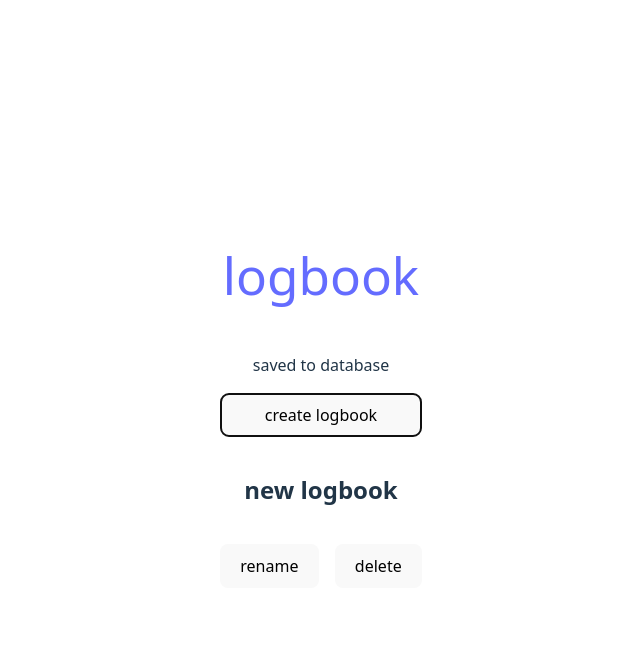
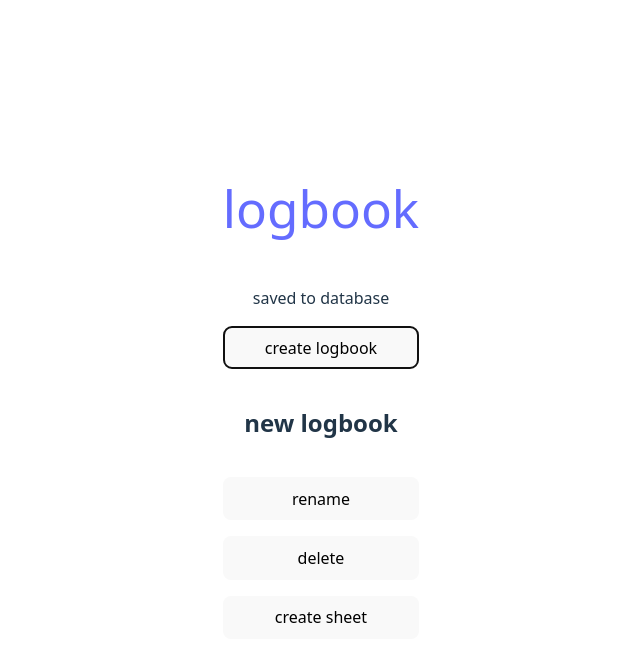
Before and after one commit to cruftbusters/logbook, a React (Vite) app: page / in a window 1280 px wide. Both pictures are taken after a click on the button "create logbook". Shown: the top 662 px of the page, without its empty margins (319-959 px from the left). Built offline with nearby package versions, Linux system fonts and the light colour scheme.

Commit message:
add buttons to create and delete sheets

```diff
--- a/src/LogbookExperience.tsx
+++ b/src/LogbookExperience.tsx
@@ -1,6 +1,6 @@
 import { useState } from 'react'
 import { Actions, Logbook } from './types'
-import { FlexColumn, FlexRow } from './FlexList'
+import { FlexColumn, FlexRow, List, ListItem } from './FlexList'
 
 export function LogbookExperience({
   actions,
@@ -39,7 +39,6 @@ export function LogbookExperience({
           discard
         </button>
       </FlexRow>
-      <FlexRow>
       <button
         onClick={() => {
           setTitleEdit(true)
@@ -48,7 +47,19 @@ export function LogbookExperience({
         rename
       </button>
       <button onClick={() => actions.delete(logbook.id)}>delete</button>
-      </FlexRow>
+      <button onClick={() => actions.createSheet(logbook.id)}>
+        create sheet
+      </button>
+      <List>
+        {logbook.sheets.map((sheet) => (
+          <ListItem key={sheet.id}>
+            <h3>{sheet.title}</h3>
+            <button onClick={() => actions.deleteSheet(logbook.id, sheet.id)}>
+              delete
+            </button>
+          </ListItem>
+        ))}
+      </List>
     </FlexColumn>
   )
 }
--- a/src/useLogbooks.tsx
+++ b/src/useLogbooks.tsx
@@ -54,8 +54,45 @@ export function useLogbooks() {
           {
             id: crypto.randomUUID(),
             title: 'new logbook',
+            sheets: [],
           },
         ],
+      }))
+    },
+    createSheet(id: string) {
+      setByUser((list) => ({
+        items: list.items.map((logbook) => {
+          if (logbook.id === id) {
+            return {
+              ...logbook,
+              sheets: logbook.sheets.concat({
+                id: crypto.randomUUID(),
+                title: 'new sheet',
+              }),
+            }
+          }
+
+          return logbook
+        }),
+      }))
+    },
+    delete(id: string) {
+      setByUser((list) => ({
+        items: list.items.filter((item) => item.id !== id),
+      }))
+    },
+    deleteSheet(id: string, sheetId: string) {
+      setByUser((list) => ({
+        items: list.items.map((logbook) => {
+          if (logbook.id === id) {
+            return {
+              ...logbook,
+              sheets: logbook.sheets.filter((sheet) => sheet.id !== sheetId),
+            }
+          }
+
+          return logbook
+        }),
       }))
     },
     rename(id: string, title: string) {
@@ -66,11 +103,6 @@ export function useLogbooks() {
           }
           return item
         }),
-      }))
-    },
-    delete(id: string) {
-      setByUser((list) => ({
-        items: list.items.filter((item) => item.id !== id),
       }))
     },
   }
@@ -97,6 +129,11 @@ const initialList = new Promise<undefined | LogbookList>(
     }
 
     request.onsuccess = () => {
+      if (request.result !== undefined) {
+        for (const item of request.result.items) {
+          item.sheets = []
+        }
+      }
       resolve(request.result)
     }
   },
```
Also changed, not shown: src/types.ts (+8 -1 lines), 1 other file (tests, documents, lock files or other folders). Lines whose indentation alone changed are shown as unchanged.
